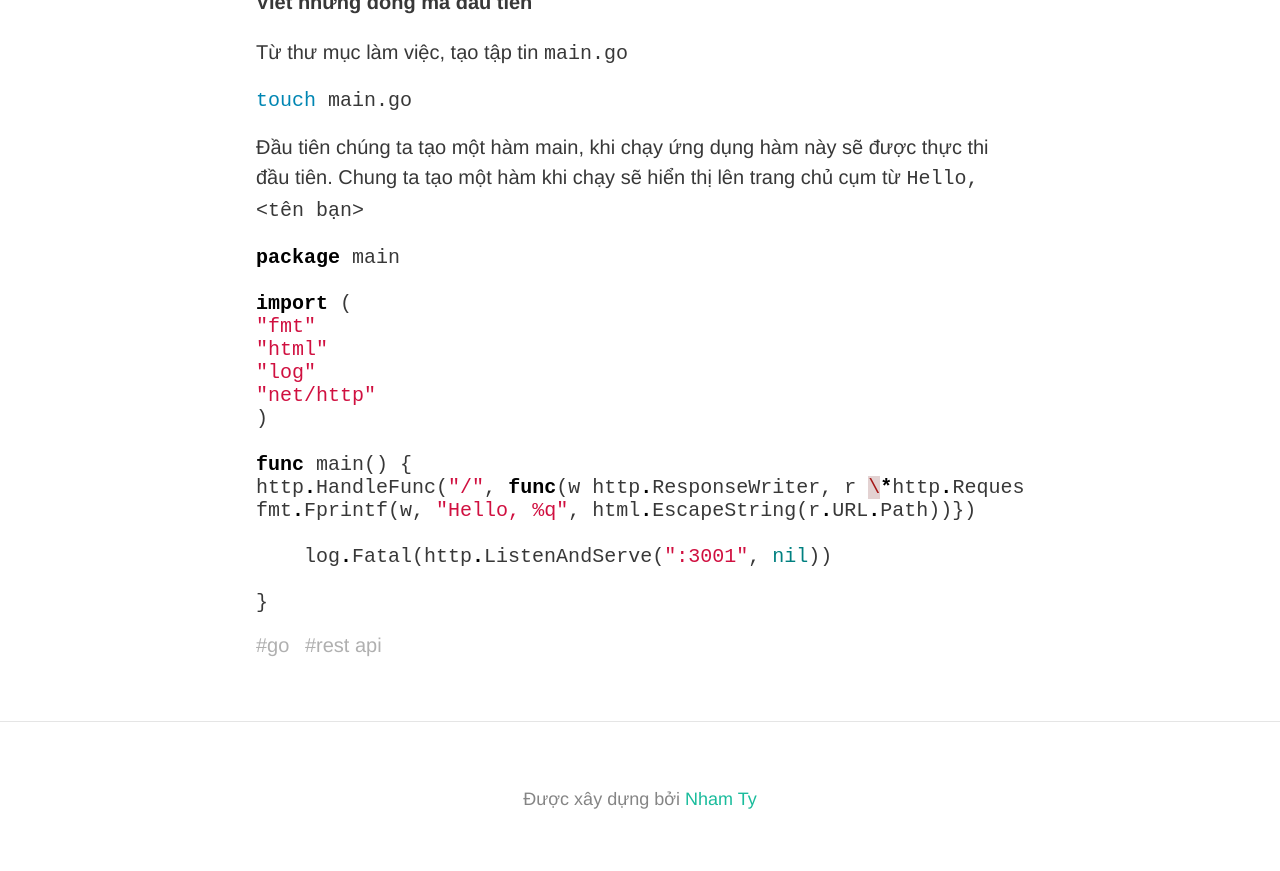
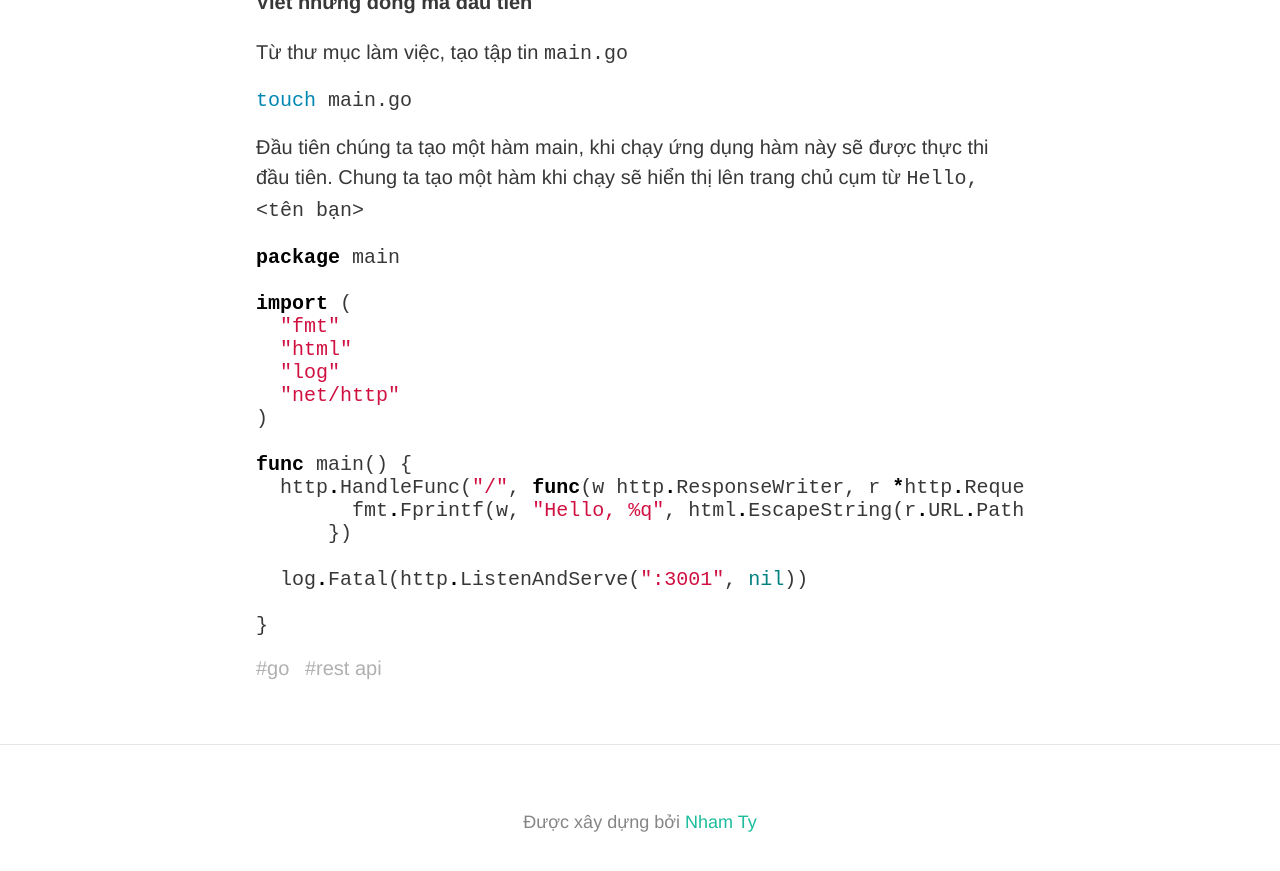
Before and after one commit to nghecode/nghecode.github.io, a Jekyll site: the page built from _posts/2018-05-24-create-rest-api-in-go.markdown, in a window 1280 px wide and 900 px high, scrolled down 1319 px. Shown: the top 871 px of the window. Built offline with Jekyll 4.4.1, drawn with Linux system fonts in a browser that asks for light colours; nearby versions of some CDN libraries; some web fonts are replaced.

Commit message:
update second post, highlight sample code

````diff
--- a/_posts/2018-05-24-create-rest-api-in-go.markdown
+++ b/_posts/2018-05-24-create-rest-api-in-go.markdown
@@ -44,21 +44,22 @@
 
 Đầu tiên chúng ta tạo một hàm main, khi chạy ứng dụng hàm này sẽ được thực thi đầu tiên. Chung ta tạo một hàm khi chạy sẽ hiển thị lên trang chủ cụm từ `Hello, <tên bạn>`
 
-{% highlight go %}
+```go
 package main
 
 import (
-"fmt"
-"html"
-"log"
-"net/http"
+  "fmt"
+  "html"
+  "log"
+  "net/http"
 )
 
 func main() {
-http.HandleFunc("/", func(w http.ResponseWriter, r \*http.Request) {
-fmt.Fprintf(w, "Hello, %q", html.EscapeString(r.URL.Path))})
+  http.HandleFunc("/", func(w http.ResponseWriter, r *http.Request) {
+        fmt.Fprintf(w, "Hello, %q", html.EscapeString(r.URL.Path))
+      })
 
-    log.Fatal(http.ListenAndServe(":3001", nil))
+  log.Fatal(http.ListenAndServe(":3001", nil))
 
 }
-{% endhighlight %}
+```
````
